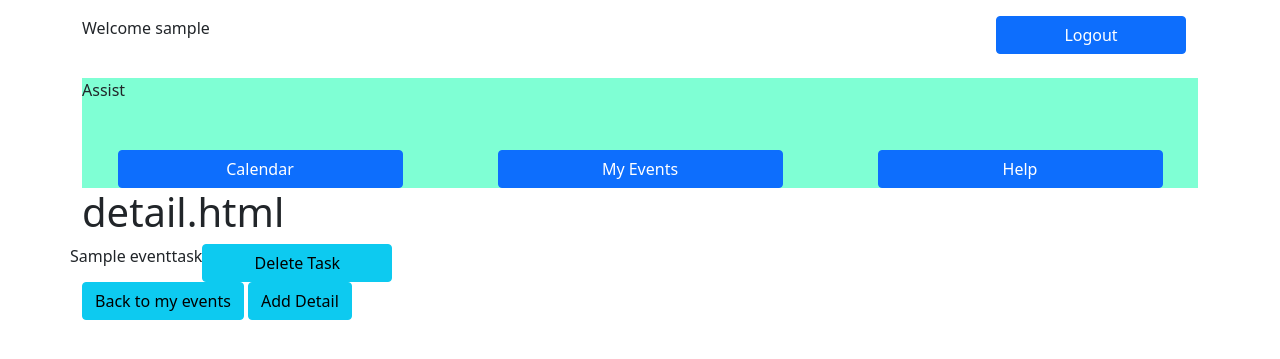
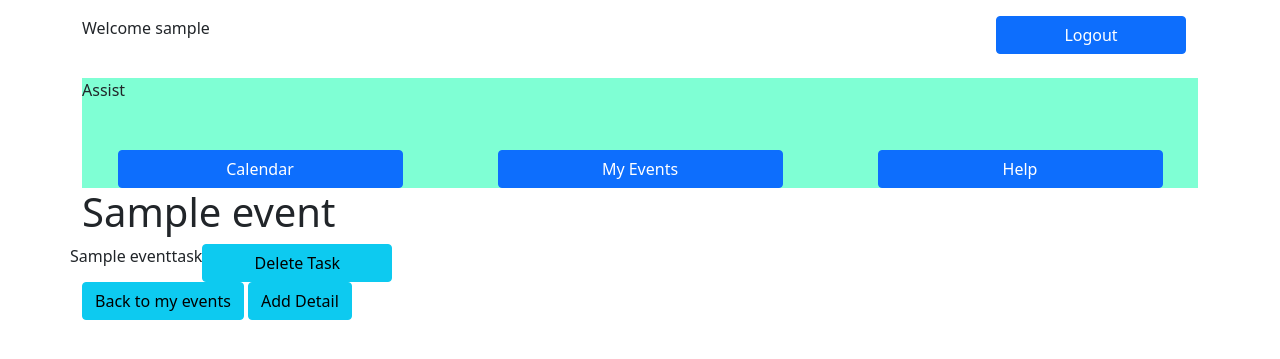
Before and after one commit to lisab1993/Scheduling-Capstone, a Django app: page /1/event_details in a window 1280 px wide. Shown: the top 359 px of the page. Run offline with Django 3.2, Linux system fonts and the light colour scheme; a user stored in the database is signed in; tables that the repository leaves empty hold one stand-in row (values such as "Sample post"); some libraries are stand-ins or nearby versions.

Commit message:
Edit events fixed.

```diff
--- a/assist/assist/settings.py
+++ b/assist/assist/settings.py
@@ -110,13 +110,12 @@ LANGUAGE_CODE = 'en-us'
 
 TIME_ZONE = 'America/Los_Angeles'
 
-DATE_INPUT_FORMATS = ['%m/%d/%Y %I:%M %p']
 
 USE_I18N = True
 
 USE_L10N = False
 
-USE_TZ = False
+USE_TZ = True
 
 
 # Static files (CSS, JavaScript, Images)
--- a/assist/assistapp/templates/assistapp/edit_events.html
+++ b/assist/assistapp/templates/assistapp/edit_events.html
@@ -12,12 +12,12 @@
 
 <div class="mb-3">
   <label for="start_date" class="form-label">Start Date</label>
-  <input value="{{ event.start_date|date:"Y-m-d\Tg:h" }}" name="start_date" type="datetime-local" class="form-control" id="start_date">
+  <input value="{{ event.start_date|date:'Y-m-d\Th:i' }}" name="start_date" type="datetime-local" class="form-control" id="start_date">
 </div>
 
 <div class="mb-3">
   <label for="end_date" class="form-label">End Date</label>
-  <input value="{{ event.end_date|date:"Y-m-d\Tg:h" }}" name="end_date" type="datetime-local" class="form-control" id="end_date">
+  <input value="{{ event.end_date|date:'Y-m-d\Th:i' }}" name="end_date" type="datetime-local" class="form-control" id="end_date">
 </div>
 
 
--- a/assist/assistapp/templates/assistapp/event_details.html
+++ b/assist/assistapp/templates/assistapp/event_details.html
@@ -2,9 +2,9 @@
 
 {% block content %}
 
-<h1>detail.html</h1>
 
 {% for task in event.tasks.all %}
+<h1>{{ task.event.title }}</h1>
 <div class="row">
     {{ task.name }}
     <a class="btn btn-info col-md-2" href="{% url 'assistapp:delete_task' pk=task.pk  %}">Delete Task</a>
--- a/assist/assistapp/templates/assistapp/my_events.html
+++ b/assist/assistapp/templates/assistapp/my_events.html
@@ -11,7 +11,7 @@
 
     <a href="{% url 'assistapp:event_details' event_id=event.id %}" class="btn btn-info col-md-2">Detail</a>
 
-    <a href="{% url 'assistapp:edit_event' pk=event.pk %}" class="btn btn-info col-md-2">Edit</a>
+    <a href="{% url 'assistapp:show_edit_event' pk=event.pk %}" class="btn btn-info col-md-2">Edit</a>
 
     <a href="{% url 'assistapp:delete_event' pk=event.pk %}" class="btn btn-info col-md-2">Delete</a>
 </div>
--- a/assist/assistapp/urls.py
+++ b/assist/assistapp/urls.py
@@ -10,6 +10,7 @@ urlpatterns = [
     path('show_add_event/', views.show_add_event, name="show_add_event"),
     path('add_event/', views.add_event, name="add_event"),
     path('<int:pk>/delete_event/', views.delete_event, name="delete_event"),
+    path('<int:pk>/show_edit_event/', views.show_edit_event, name="show_edit_event"),
     path('<int:pk>/edit_event/', views.edit_event, name="edit_event"),
     #EventTask related
     path('<int:event_id>/event_details', views.event_details, name="event_details"),
--- a/assist/assistapp/views.py
+++ b/assist/assistapp/views.py
@@ -48,19 +48,23 @@ def delete_event(request, pk):
     event.delete()
     return redirect('assistapp:my_events')
 
+def show_edit_event(request,pk):
+    event = get_object_or_404(Event, pk=pk)
+    if event.user != request.user:
+        raise Http404
+    return render(request, 'assistapp/edit_events.html', {'event':event})
 
 def edit_event(request, pk):
     event = get_object_or_404(Event, pk=pk)
     if event.user != request.user:
         raise Http404
     if request.method == 'POST':
-        title = request.POST['title']
-        start_date = request.POST['start_date']
-        end_date = request.POST['end_date']
-        user = request.user
-        event = Event(title=title, start_date=start_date, end_date=end_date, user=user)
+        event.title = request.POST['title']
+        event.start_date = request.POST['start_date']
+        event.end_date = request.POST['end_date']
+        event.user = request.user
         event.save()
-    return render(request, 'assistapp/edit_events.html', {'event':event})
+    return redirect('assistapp:my_events')
 
 # EventTask-related views
 
```
